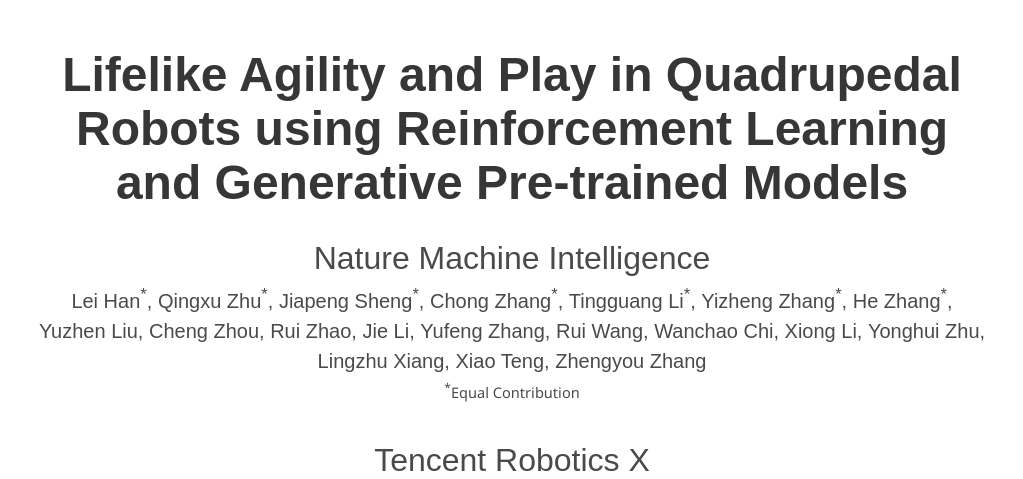
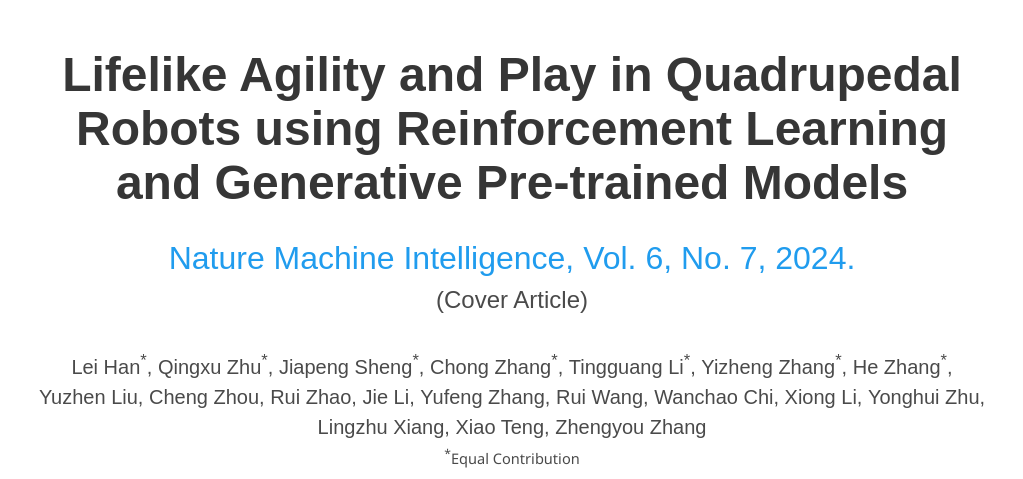
Before and after one commit to Tencent-RoboticsX/lifelike-agility-and-play, a plain HTML site: page index.html in a window 1280 px wide. Shown: the top 479 px of the page, without its empty margins (128-1151 px from the left). Drawn offline with nearby package versions, Linux system fonts and the light colour scheme; some icons are missing; a web font is replaced by a local one.

Commit message:
update index.html

```diff
--- a/index.html
+++ b/index.html
@@ -53,9 +53,12 @@
         <div class="columns is-centered">
           <div class="column has-text-centered">
             <h1 class="title is-1 publication-title">Lifelike Agility and Play in Quadrupedal Robots using Reinforcement Learning and Generative Pre-trained Models</h1>
-              <span class="is-size-3 publication-authors">Nature Machine Intelligence<br></span>
+              <span class="is-size-3 publication-authors"><a href="https://www.nature.com/natmachintell/volumes/6">Nature Machine Intelligence, Vol. 6, No. 7, 2024.</a><br></span>
+              <span class="is-size-4 publication-authors">(Cover Article)<br></span>
+              <!-- <img src="static/images/lifelike.png" style="max-width:1000px;width:20%" frameborder="0" allowfullscreen></img> -->
 
             <div class="is-size-5 publication-authors">
+              <br>
               <!-- Paper authors -->
               <!-- <span class="author-block">
                 <a href="FIRST AUTHOR PERSONAL LINK" target="_blank">First Author</a><sup>*</sup>,</span>
@@ -126,7 +129,7 @@
 
                   <div class="is-size-5">
                     <span class="eql-cntrb"><small><sup>*</sup>Equal Contribution</small></span>
-                    <br><br>
+                    <br>
                   </div>
 
 
```
Also changed, not shown: static/images/lifelike.png (added), 1 other file.
